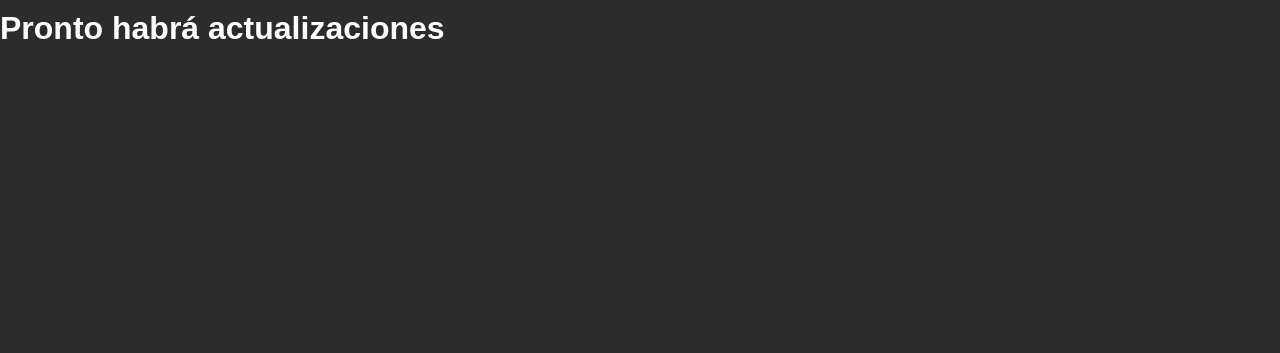
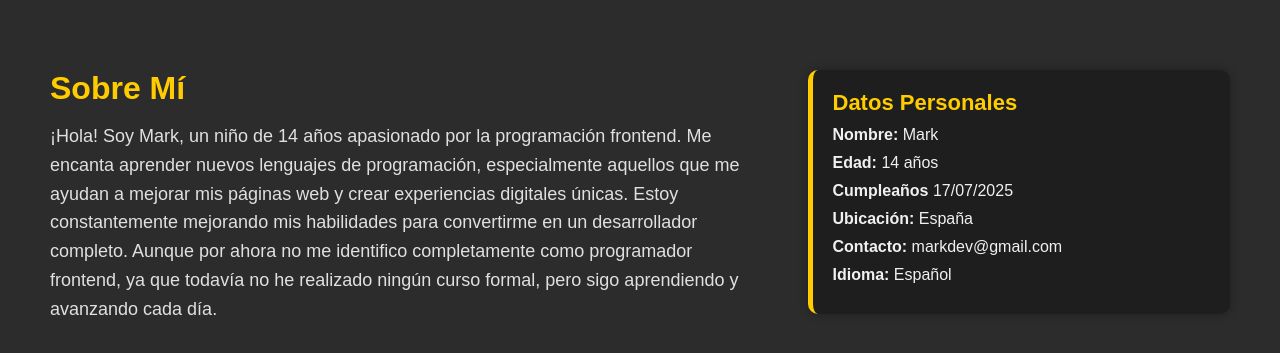
Before and after one commit to MarkDev-Gg/Portafolio, a plain HTML site: page index.html in a window 1280 px wide. Shown: the part 425-778 px from the top of the page. Drawn offline with nearby package versions, Linux system fonts and the light colour scheme.

Commit message:
Update index.html

```diff
--- a/index.html
+++ b/index.html
@@ -14,7 +14,10 @@
         <div class="nickname">
             <a href="#">Mark Dev</a>
         </div>
-        <nav>
+
+        <button class="menu-toggle" id="menu-toggle" aria-label="Abrir menú">☰</button>
+
+        <nav id="menu">
             <ul>
                 <li><a href="#inicio">Inicio</a></li>
                 <li><a href="#sobre-mi">Sobre Mí</a></li>
@@ -49,6 +52,34 @@
                 </div>
         </div>
     </section>
-    <h1 class="updates">Pronto habrá actualizaciones</h1>
+    <!-- SECCION SOBRE MI -->
+    <section id="sobre-mi" class="sobre-mi">
+        <div class="contenedor-sobre-mi">
+            <div class="texto-sobre-mi">
+                <h2>Sobre Mí</h2>
+                <p>
+                    ¡Hola! Soy Mark, un niño de 14 años apasionado por la programación frontend.
+                    Me encanta aprender nuevos lenguajes de programación, especialmente aquellos que me ayudan a mejorar mis
+                    páginas web y crear experiencias digitales únicas.
+                    Estoy constantemente mejorando mis habilidades para convertirme en un desarrollador completo.
+                    Aunque por ahora no me identifico completamente como programador frontend, ya que todavía no he realizado
+                    ningún curso formal, pero sigo aprendiendo y avanzando cada día.
+                </p>
+            </div>
+            <div class="datos-personales">
+                <h3>Datos Personales</h3>
+                <ul>
+                    <li><strong>Nombre:</strong> Mark</li>
+                    <li><strong>Edad:</strong> 14 años</li>
+                    <li><strong>Cumpleaños</strong> 17/07/2025 </li>
+                    <li><strong>Ubicación:</strong> España </li>
+                    <li><strong>Contacto:</strong> markdev@gmail.com</li>
+                    <li><strong>Idioma:</strong> Español</li>
+                </ul>
+            </div>
+        </div>
+    </section>
+    <!-- <h1 class="updates">Pronto habrá actualizaciones</h1> -->
+    <script src="main.js"></script>
 </body>
 </html>
```
